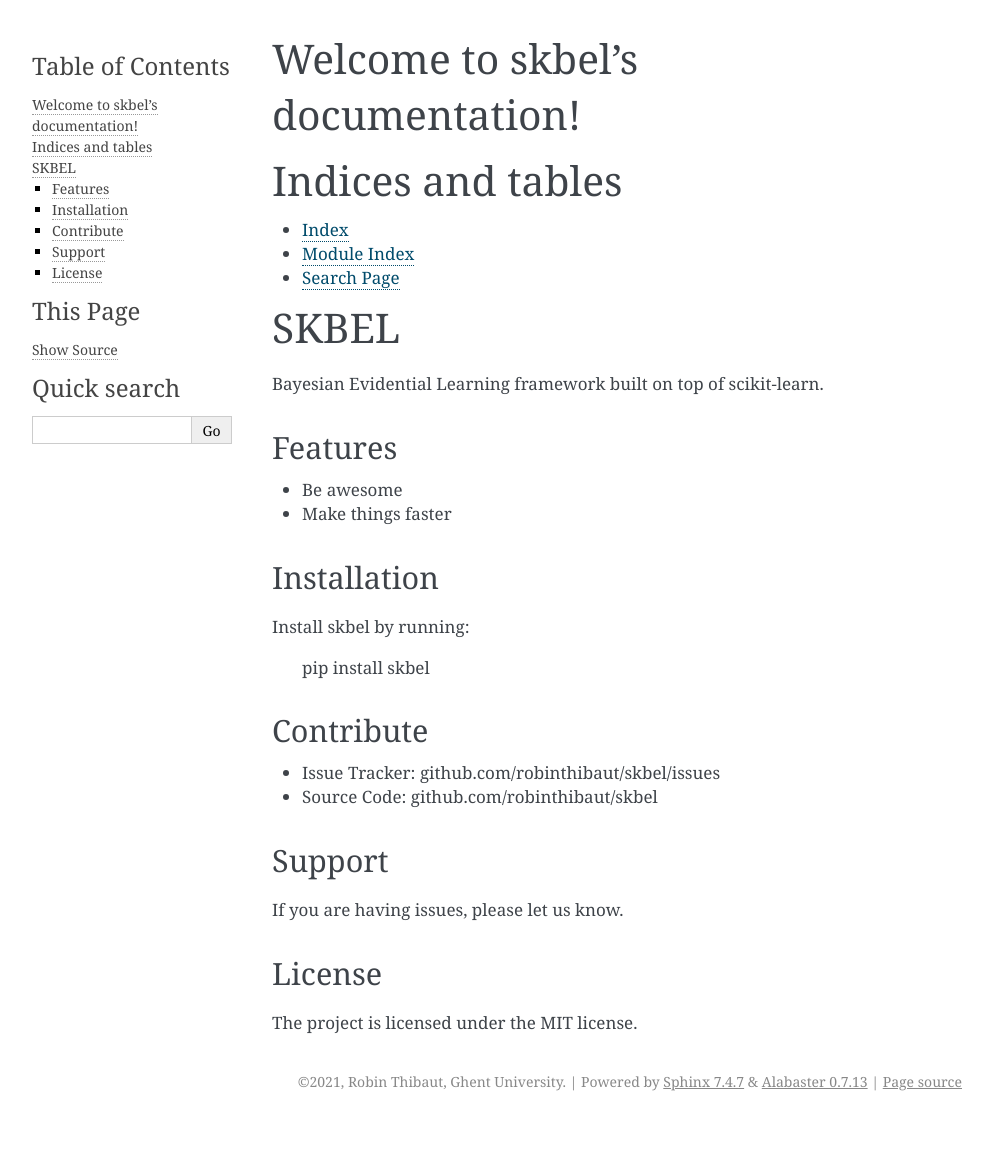
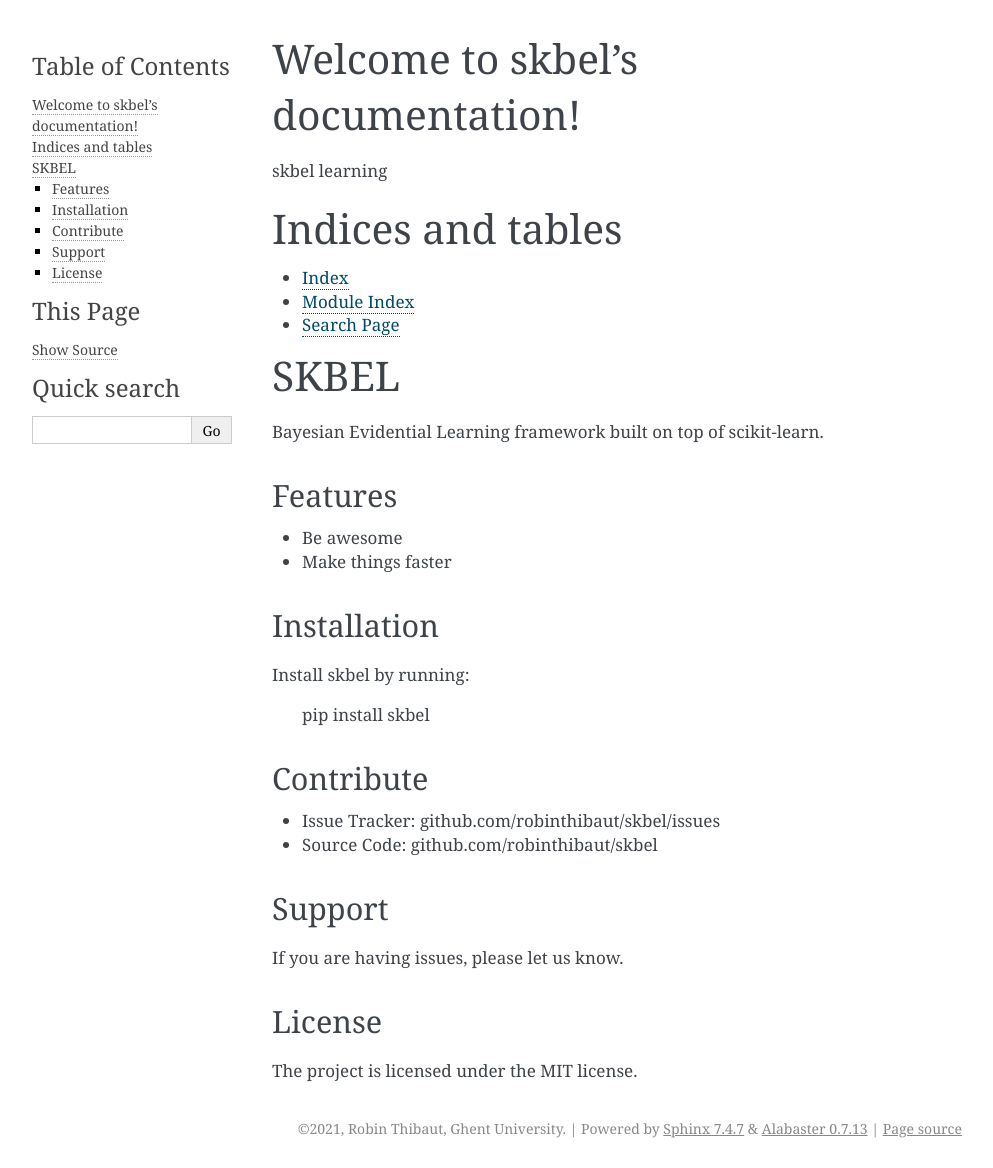
Before and after one commit to robinthibaut/skbel, a Sphinx documentation site: the page built from docs/index.rst, in a window 1280 px wide. Shown: the whole page, without its empty margins (148-1141 px from the left). Built offline with Sphinx 7.4.7, drawn with Linux system fonts in a browser that asks for light colours; before the commit the page ends 1121 px from its top, so only the background shows below that.

Commit message:
Documentation

```diff
--- a/docs/index.rst
+++ b/docs/index.rst
@@ -5,7 +5,8 @@
    :maxdepth: 2
    :caption: Contents:
 
-
+skbel
+learning
 
 Indices and tables
 ==================
--- a/setup.py
+++ b/setup.py
@@ -4,7 +4,7 @@
 
 setup(
     name="skbel",
-    version="1.0.0",
+    version="1.0.1",
     packages=my_pckg,
     include_package_data=True,
     url="https://github.com/robinthibaut/skbel",
```
